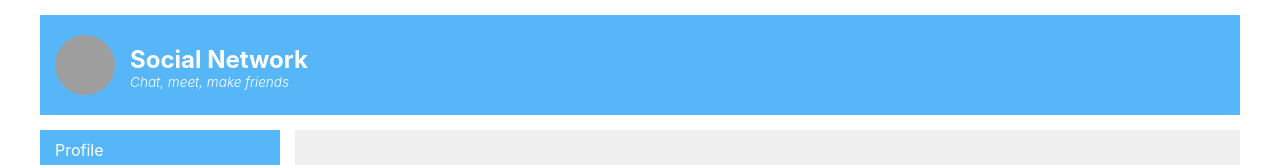
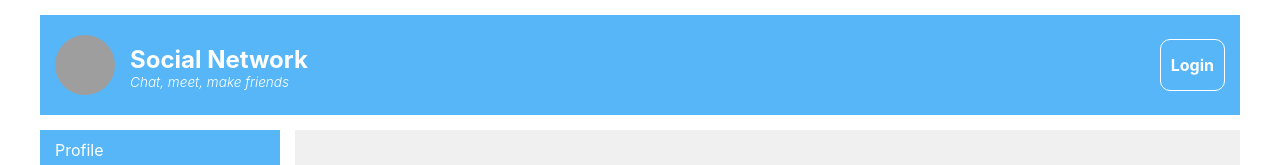
Before and after one commit to kartmax/react-social-network, a React (Create React App) app: page / in a window 1280 px wide. Shown: the top 165 px of the page. Built offline with nearby package versions, Linux system fonts and the light colour scheme; no server answers; grey boxes are pictures that could not be loaded.

Commit message:
login with axios, cookie

```diff
--- a/src/App.js
+++ b/src/App.js
@@ -1,6 +1,6 @@
 import './App.css';
 
-import Header from './components/Header/Header';
+import HeaderContainer from './components/Header/HeaderContainer'
 import Navbar from './components/Navbar/Nav';
 import Footer from './components/Footer/Footer';
 import DialogsContainer from './components/Dialogs/DialogsContainer';
@@ -19,7 +19,7 @@ function App(props) {
    return (
       <BrowserRouter>
          <div className='app-wrapper'>
-            <Header />
+            <HeaderContainer />
             <Navbar />
             <main className="main">
                <Routes>
--- a/src/components/Header/Header.jsx
+++ b/src/components/Header/Header.jsx
@@ -1,6 +1,7 @@
 import styles from './Header.module.css';
+import { NavLink } from 'react-router-dom';
 
-const Header = () => {
+const Header = (props) => {
    return (
       <header className={styles.header}>
          <div className={styles.logo}>
@@ -12,6 +13,9 @@ const Header = () => {
                <span>Chat, meet, make friends</span>
             </div>
          </div>
+         <div className={styles.loginWrap}>
+            {props.isAuth ? `${props.login} - ${props.id}` : <NavLink to='/login' className={styles.login_link}>Login</NavLink>}
+         </div>
       </header>
    )
 }
--- a/src/components/Header/Header.module.css
+++ b/src/components/Header/Header.module.css
@@ -6,6 +6,7 @@
    margin-top: 15px;
    margin-bottom: 15px;
    display: flex;
+   justify-content: space-between;
    align-items: center;
    padding: 10px 15px;
 }
@@ -47,3 +48,19 @@
    font-size: .85rem;
    font-style: italic;
 }
+
+.loginWrap {
+
+}
+.login_link {
+   color: #fff;
+   text-decoration: none;
+   border: 1px solid #fff;
+   padding: 15px 10px;
+   border-radius: 10px;
+   font-weight: 700;
+}
+.login_link:hover {
+   background-color: #fff;
+   color: var(--color-blue-light);
+}
--- /dev/null
+++ b/src/components/Header/HeaderContainer.jsx
@@ -0,0 +1,39 @@
+import React from 'react';
+import Header from './Header';
+import * as axios from 'axios';
+import { connect } from 'react-redux';
+import { setAuthUserDataAC } from '../../redux/reducers/auth-reducer';
+
+const mapStateToProps = (state) => {
+   return {
+      isAuth: state.AUTH_REDUSER.isAuth,
+      login: state.AUTH_REDUSER.login,
+      id: state.AUTH_REDUSER.id
+   }
+}
+const mapDispatchToProps = {
+   setAuthUserDataAC
+}
+
+class HeaderApiContainer extends React.Component {
+   componentDidMount () {
+      let url = 'https://social-network.samuraijs.com/api/1.0/auth/me';
+      axios
+         .get(url, { withCredentials: true })
+         .then(response => {
+            if (response.data.resultCode === 0) {
+               let {id, email, login} = response.data.data;
+               this.props.setAuthUserDataAC(id, email, login);
+            }
+         })
+   }
+   render () {
+      return (
+         <Header {...this.props} />
+      )
+   }
+}
+
+const HeaderContainer = connect(mapStateToProps, mapDispatchToProps)(HeaderApiContainer);
+
+export default HeaderContainer;
--- a/src/index.js
+++ b/src/index.js
@@ -24,3 +24,5 @@ rerenderAll();
 // to log results (for example: reportWebVitals(console.log))
 // or send to an analytics endpoint. Learn more: https://bit.ly/CRA-vitals
 reportWebVitals();
+
+window.store = store;
--- /dev/null
+++ b/src/redux/reducers/auth-reducer.js
@@ -0,0 +1,26 @@
+const SET_USER_DATA = 'SET_USER_DATA';
+
+export const setAuthUserDataAC = (id, email, login) => ( { type : SET_USER_DATA, data: {id, email, login} } );
+
+let initialState = {
+      id: null,
+      email: null,
+      login: null,
+      isAuth: false
+};
+
+const AUTH_REDUSER = (state = initialState, action) => {
+   switch(action.type) {
+      case SET_USER_DATA: {
+         return {
+            ...state,
+            ...action.data,
+            isAuth: true
+         }
+      }
+
+      default: return state;
+   };
+};
+
+export default AUTH_REDUSER;
--- a/src/redux/redux-store.js
+++ b/src/redux/redux-store.js
@@ -4,12 +4,15 @@ import ADD_NEW_POST_REDUSER from './reducers/profile-reducer';
 import ADD_NEW_MESSAGE_REDUSER from './reducers/messages-reducer';
 import SIDEBAR_REDUSER from './reducers/sidebar-reducer';
 import USERS_REDUSER from './reducers/users-reducer';
+import AUTH_REDUSER from './reducers/auth-reducer';
+
 
 let redusers = combineReducers({
    ADD_NEW_POST_REDUSER,
    ADD_NEW_MESSAGE_REDUSER,
    SIDEBAR_REDUSER,
-   USERS_REDUSER
+   USERS_REDUSER,
+   AUTH_REDUSER
 });
 
 let store = createStore(redusers);
```
